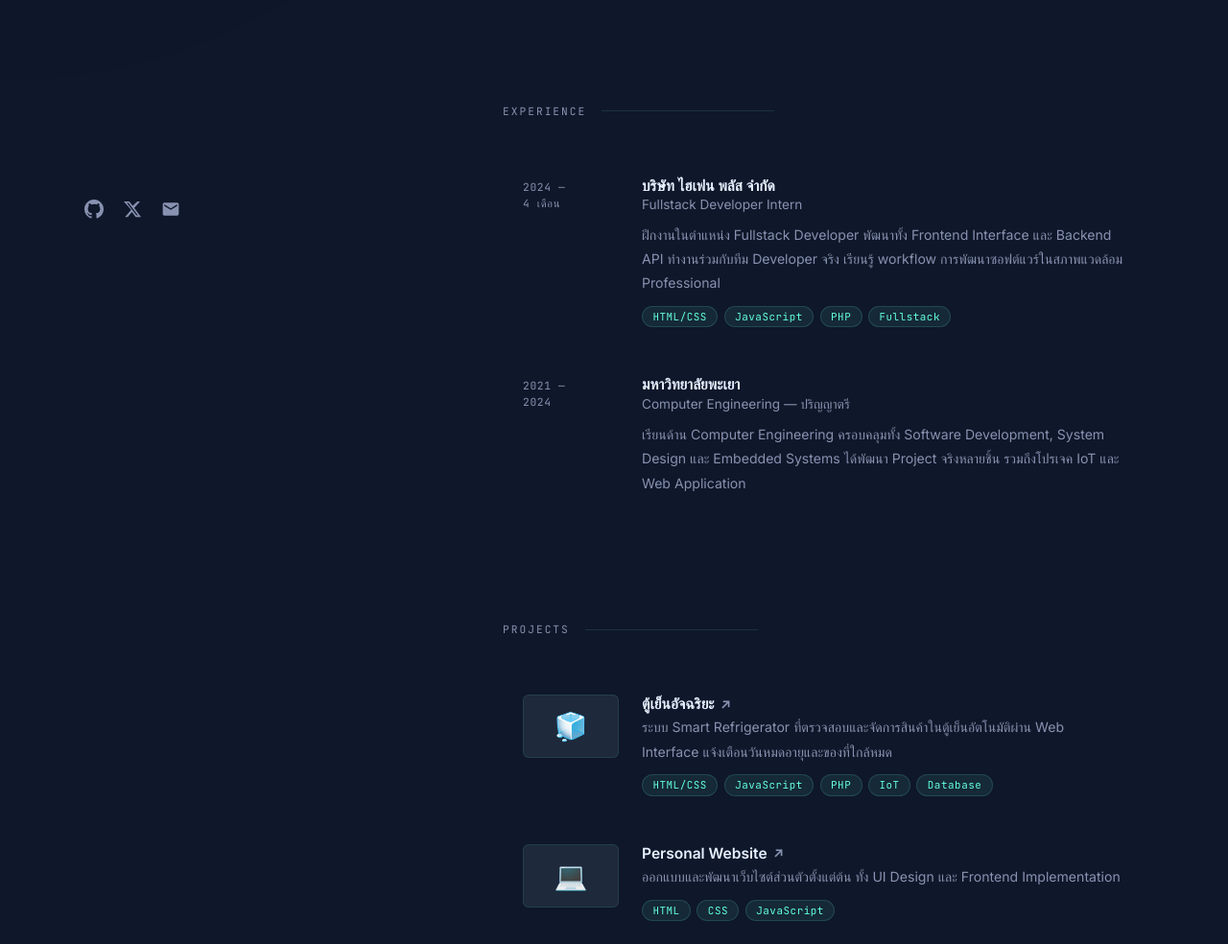
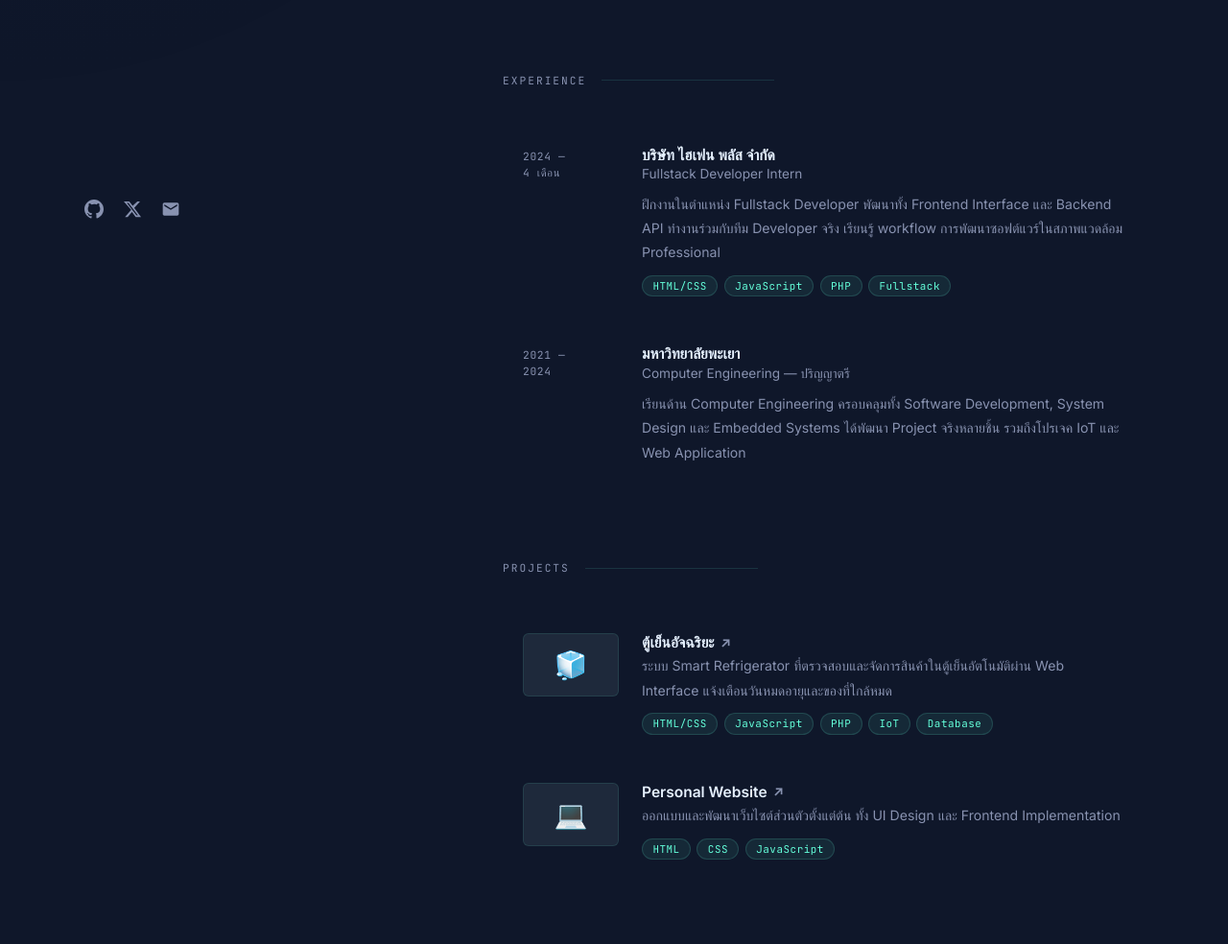
Before and after one commit to MrSirapob/portfolio, a website: page index.html in a window 1280 px wide. Shown: the part 508-1492 px from the top of the page at 96% size. Drawn offline with Linux system fonts and the light colour scheme.

Commit message:
Adjust margin-bottom in .section for improved spacing

```diff
--- a/css/style.css
+++ b/css/style.css
@@ -158,7 +158,7 @@ body {
 
 .section {
   scroll-margin-top: 120px;
-  margin-bottom: 7rem;
+  margin-bottom: 5rem;
 }
 
 .section-label {
```
